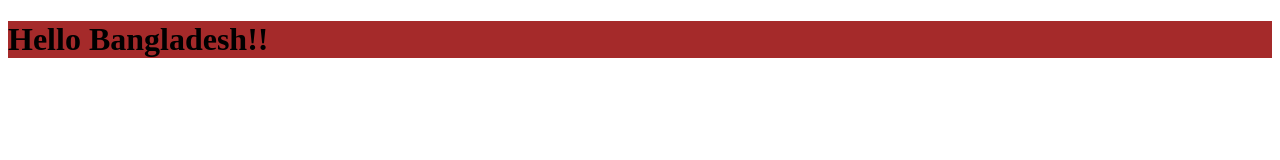
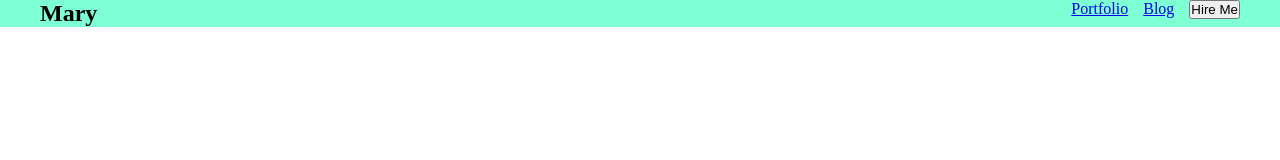
Before and after one commit to ahana007112/b14-web-dev-portfolio, a plain HTML site: page index.html in a window 1280 px wide. Drawn offline with Linux system fonts and the light colour scheme.

Commit message:
Update code

```diff
--- a/index.html
+++ b/index.html
@@ -7,7 +7,16 @@
     <link rel="stylesheet" href="./style.css">
 </head>
 <body>
-    <h1 style="background-color: brown;">Hello Bangladesh!!</h1>
+    <header>
+        <nav>
+            <h2>Mary</h2>
+            <ul>
+                <li><a href=" ">Portfolio</a></li>
+                <li><a href=" ">Blog</a></li>
+                <li><button>Hire Me</button></li>
+            </ul>
+        </nav>
+    </header>
 
 </body>
 </html>
--- a/style.css
+++ b/style.css
@@ -0,0 +1,21 @@
+*{
+    margin: 0;
+    padding: 0;
+}
+header{
+    background-color: aquamarine;
+}
+nav{
+
+    display:flex;
+    justify-content: space-between;
+    max-width: 1200px;
+    margin: auto;
+}
+ul{
+     display:flex;
+    justify-content: space-between;
+    list-style: none;
+    gap: 15px;
+
+}
```
